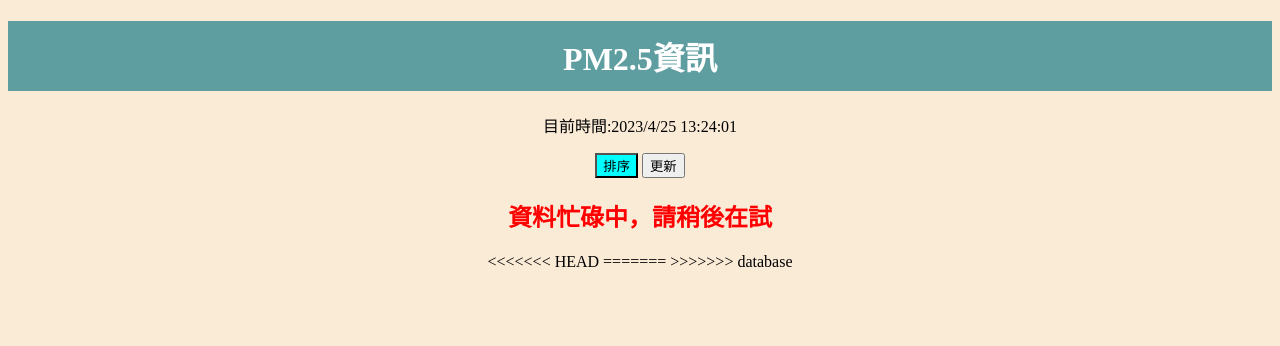
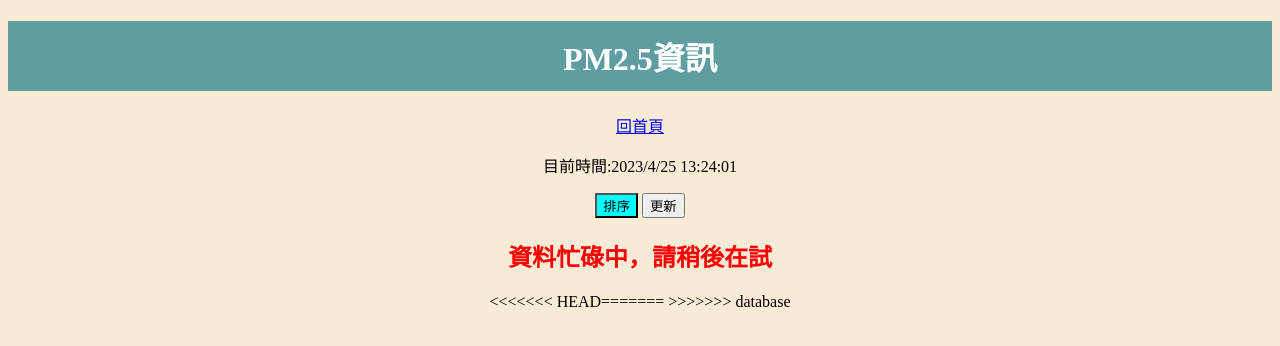
Before and after one commit to AllieLo/flaskdemo, a Flask app: page /pm25 in a window 1280 px wide. Shown: the top 346 px of the page. Run offline with Flask 2, Linux system fonts and the light colour scheme; data that the repository does not hold is empty.

Commit message:
更新首頁連結

```diff
--- a/templates/pm25.html
+++ b/templates/pm25.html
@@ -40,6 +40,7 @@
 
 <body>
     <h1 class="banner">PM2.5資訊</h1>
+    <a href="/">回首頁</a>
     <p>目前時間:<span class="date">2023/04/20 19:50:50</span></p>
     <form action="/pm25" method="POST" style="margin-bottom: 12px;">
         <input type="submit" value="排序" name="sort" id="sort">
@@ -70,13 +71,11 @@
     </table>
     {% endif %}
     <script src="../static/pm25.js"></script>
-<<<<<<< HEAD
-=======
-    <script>
+    <<<<<<< HEAD=======<script>
         // document.querySelector("h1").innerText = "JAVASCRIPT";
         // $("h1").text("JQuery!");
-    </script>
->>>>>>> database
+        </script>
+        >>>>>>> database
 </body>
 
 </html>
--- a/templates/pm25_charts.html
+++ b/templates/pm25_charts.html
@@ -12,6 +12,7 @@
 
 <body>
     <h1>PM2.5圖形繪製</h1>
+    <a href="/">回首頁</a>
     <div id="main" style="width: 800px;height:400px;"></div>
     <script src="../static/pm25-charts.js"></script>
 </body>
```
